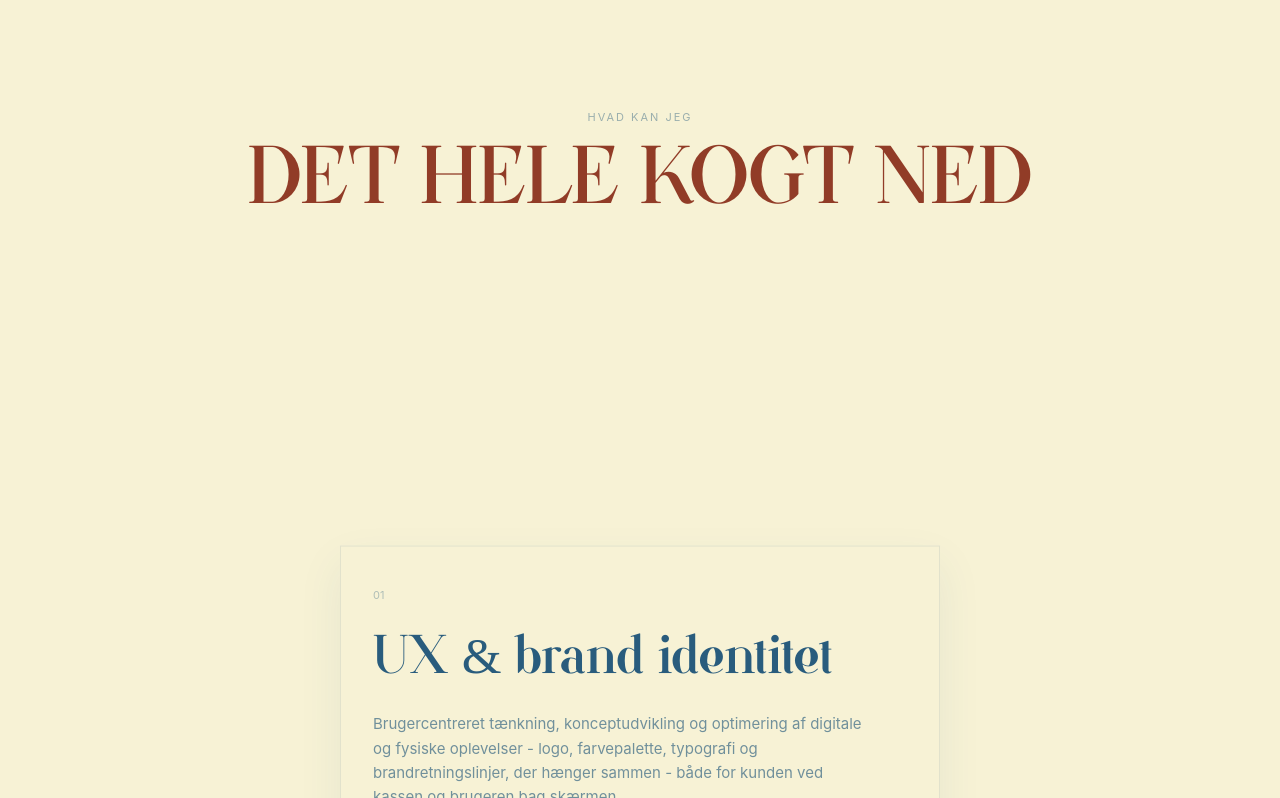
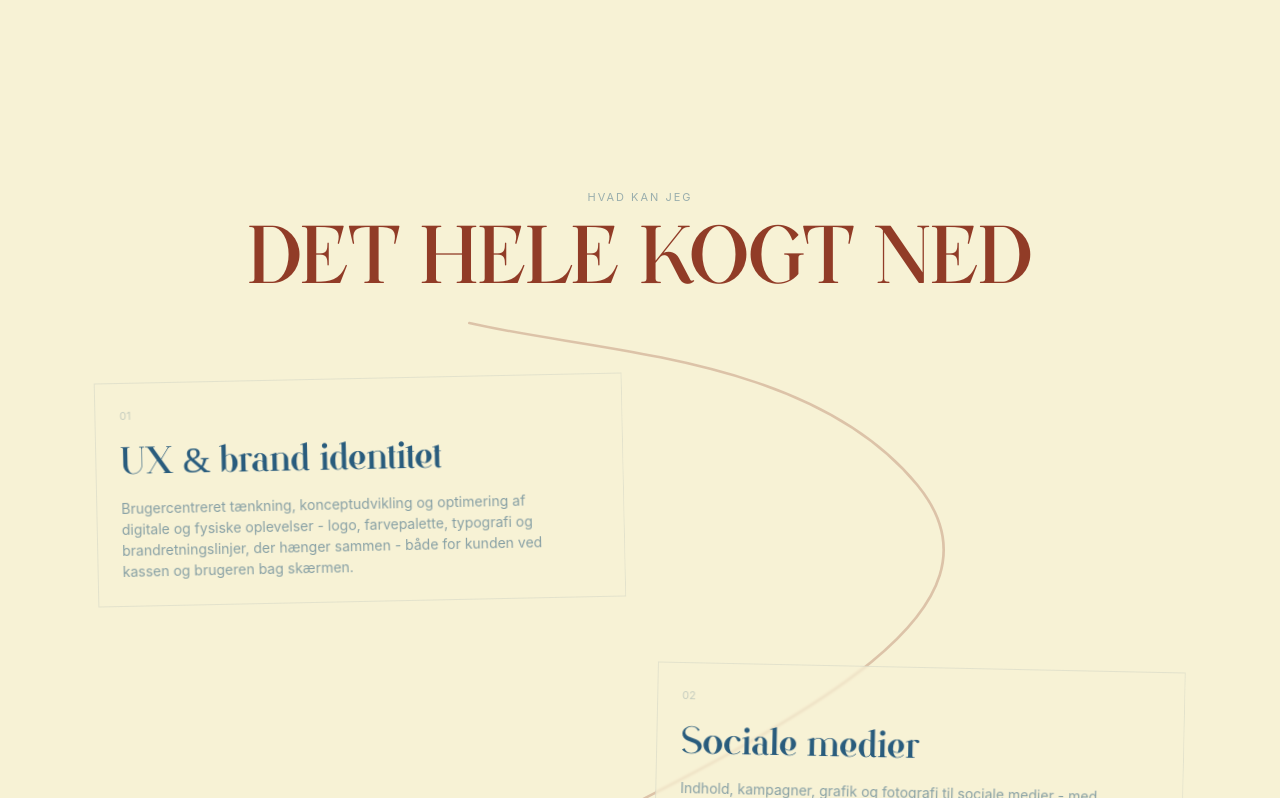
Before and after one commit to casandralpedersen/casandra-portfolio, a React (Vite) app: page / in a window 1280 px wide. Shown: the part 1279-2077 px from the top of the page. Built offline with nearby package versions, Linux system fonts and the light colour scheme.

Commit message:
Gendan kurve/zigzag-layout i services-sektionen
Erstat sticky stack-animationen med den oprindelige scroll-tegnede
SVG-kurve og alternerende venstre/højre bokse. Fjern nu ubrugte
servicesScroll-helper og tilhørende CSS.

```diff
--- a/src/pages/Home.jsx
+++ b/src/pages/Home.jsx
@@ -1,9 +1,8 @@
-import { useEffect, useRef } from 'react'
+import { useRef } from 'react'
 import { Link } from 'react-router-dom'
-import { motion, useInView } from 'framer-motion'
+import { motion, useInView, useScroll, useTransform } from 'framer-motion'
 import { useLanguage } from '../context/LanguageContext'
 import { projects } from '../data/projects'
-import { getServicesScrollStates } from './servicesScroll'
 
 const NAME_LETTERS = ['C', 'a', 's', 'a', 'n', 'd', 'r', 'a']
 
@@ -133,7 +132,11 @@ function ProjectRow({ project, index, t }) {
 
 function Services({ t }) {
   const ref = useRef(null)
-  const boxRefs = useRef([])
+  const { scrollYProgress } = useScroll({
+    target: ref,
+    offset: ['start 0.72', 'end 0.18'],
+  })
+  const pathLength = useTransform(scrollYProgress, [0, 0.38, 0.72, 1], [0, 0.34, 0.72, 1])
   const items = [
     ...services[0].children.map((child, index) => ({
       number: `0${index + 1}`,
@@ -144,61 +147,8 @@ function Services({ t }) {
     { number: '05', title: services[2].title, desc: services[2].desc },
   ]
 
-  useEffect(() => {
-    const section = ref.current
-    const boxes = boxRefs.current.filter(Boolean)
-
-    if (!section || boxes.length === 0) {
-      return undefined
-    }
-
-    let rafId = 0
-
-    const setBoxState = (box, opacity, translateY) => {
-      box.style.opacity = String(opacity)
-      box.style.transform = `translate(-50%, -50%) translateY(${translateY}px)`
-    }
-
-    const updateBoxes = () => {
-      const rect = section.getBoundingClientRect()
-      const totalScrollable = Math.max(section.offsetHeight - window.innerHeight, 1)
-      const scrolled = Math.min(Math.max(-rect.top, 0), totalScrollable)
-      const scrollProgress = scrolled / totalScrollable
-      const segmentSize = 1 / boxes.length
-      const activeIndex = Math.min(boxes.length - 1, Math.floor(scrollProgress / segmentSize))
-      const currentHeight = boxes[activeIndex]?.offsetHeight ?? 0
-      const nextHeight = boxes[activeIndex + 1]?.offsetHeight ?? currentHeight
-      const minimumGap = 64
-      const travel = Math.max(
-        window.innerHeight * 0.72,
-        (currentHeight + nextHeight) / 2 + minimumGap
-      )
-      const states = getServicesScrollStates(scrollProgress, boxes.length, travel)
-
-      boxes.forEach((box, index) => {
-        const state = states[index]
-        setBoxState(box, state.opacity, state.translateY)
-      })
-    }
-
-    const requestUpdate = () => {
-      cancelAnimationFrame(rafId)
-      rafId = window.requestAnimationFrame(updateBoxes)
-    }
-
-    requestUpdate()
-    window.addEventListener('scroll', requestUpdate, { passive: true })
-    window.addEventListener('resize', requestUpdate)
-
-    return () => {
-      cancelAnimationFrame(rafId)
-      window.removeEventListener('scroll', requestUpdate)
-      window.removeEventListener('resize', requestUpdate)
-    }
-  }, [])
-
   return (
-    <section ref={ref} className="relative px-6 md:px-10">
+    <section ref={ref} className="relative px-6 md:px-10 py-20 overflow-hidden">
       <motion.div
         initial={{ y: 18, opacity: 0 }}
         whileInView={{ y: 0, opacity: 1 }}
@@ -217,30 +167,54 @@ function Services({ t }) {
         </h2>
       </motion.div>
 
-      <div className="services-scroll-stage">
-        <div className="services-scroll-sticky">
-          <div className="services-scroll-stack">
-            {items.map((item, index) => (
+      <div className="pointer-events-none absolute inset-x-0 top-24 hidden md:block">
+        <svg
+          viewBox="0 0 1200 1700"
+          preserveAspectRatio="none"
+          className="w-full h-[1700px]"
+        >
+          <motion.path
+            d="M 440 118 C 560 148, 760 150, 860 280 S 740 520, 500 650 S 360 820, 560 900 S 900 1040, 820 1160 S 520 1340, 250 1505"
+            fill="none"
+            stroke="rgba(145, 60, 39, 0.26)"
+            strokeWidth="2.5"
+            strokeLinecap="round"
+            style={{ pathLength }}
+          />
+        </svg>
+      </div>
+
+      <div className="relative space-y-8 md:space-y-16">
+        {items.map((item, index) => {
+          const alignRight = index % 2 === 1
+
+          return (
+            <motion.div
+              key={item.number}
+              initial={{ y: 24, opacity: 0 }}
+              whileInView={{ y: 0, opacity: 1 }}
+              viewport={{ once: true, margin: '-100px' }}
+              transition={{ ease: [0.22, 1, 0.36, 1], duration: 0.6, delay: index * 0.05 }}
+              className={`flex ${alignRight ? 'md:justify-end' : 'md:justify-start'} justify-start`}
+            >
               <div
-                key={item.number}
-                ref={element => {
-                  boxRefs.current[index] = element
-                }}
-                className="services-scroll-box mx-auto w-full max-w-[600px] border border-[var(--color-text)]/10 bg-[var(--color-base)] px-6 py-8 shadow-[0_18px_42px_rgba(41,92,125,0.08)] md:px-8 md:py-10"
+                className={`w-full md:w-[44%] border border-[var(--color-text)]/10 bg-[var(--color-base)]/65 backdrop-blur-[1px] px-6 py-6 ${
+                  alignRight ? 'md:rotate-[1.2deg] md:mr-14' : 'md:-rotate-[1.2deg] md:ml-14'
+                }`}
               >
-                <p className="mb-4 text-[11px] opacity-35">{item.number}</p>
-                <h3 style={{ fontFamily: 'VSOP, serif', fontSize: 'clamp(28px, 4vw, 52px)' }}>
+                <p className="text-[11px] opacity-25 mb-3">{item.number}</p>
+                <h3 style={{ fontFamily: 'VSOP, serif', fontSize: 'clamp(22px, 2.8vw, 44px)' }}>
                   {t(item.title.da, item.title.en)}
                 </h3>
                 {item.desc.da ? (
-                  <p className="mt-4 max-w-[52ch] text-[15px] leading-relaxed opacity-65">
+                  <p className="text-[14px] opacity-55 mt-2 max-w-[50ch]">
                     {t(item.desc.da, item.desc.en)}
                   </p>
                 ) : null}
               </div>
-            ))}
-          </div>
-        </div>
+            </motion.div>
+          )
+        })}
       </div>
     </section>
   )
--- a/src/pages/servicesScroll.js
+++ /dev/null
@@ -1,52 +0,0 @@
-export const SERVICES_SCROLL_HOLD_RATIO = 80 / 120
-export const SERVICES_SCROLL_OVERLAP_RATIO = 0.5
-
-const clamp = (value, min, max) => Math.min(Math.max(value, min), max)
-
-const round = (value) => Math.round(value * 1000) / 1000
-
-export function getServicesScrollStates(progress, count, travel) {
-  const safeProgress = clamp(progress, 0, 1)
-  const segmentSize = 1 / count
-  const activeIndex = Math.min(count - 1, Math.floor(safeProgress / segmentSize))
-  const states = Array.from({ length: count }, (_, index) => ({
-    opacity: 0,
-    translateY: index < activeIndex ? -travel : travel,
-  }))
-
-  if (count === 0) {
-    return states
-  }
-
-  if (activeIndex === count - 1) {
-    states[activeIndex] = { opacity: 1, translateY: 0 }
-    return states
-  }
-
-  const segmentStart = activeIndex * segmentSize
-  const holdEnd = segmentStart + segmentSize * SERVICES_SCROLL_HOLD_RATIO
-  const segmentEnd = segmentStart + segmentSize
-
-  if (safeProgress <= holdEnd) {
-    states[activeIndex] = { opacity: 1, translateY: 0 }
-    return states
-  }
-
-  const transitionProgress = clamp(
-    (safeProgress - holdEnd) / (segmentEnd - holdEnd),
-    0,
-    1
-  )
-
-  states[activeIndex] = {
-    opacity: round(1 - transitionProgress),
-    translateY: round(-travel * transitionProgress),
-  }
-
-  states[activeIndex + 1] = {
-    opacity: round(transitionProgress),
-    translateY: round(travel * (1 - transitionProgress)),
-  }
-
-  return states
-}
--- a/src/styles/global.css
+++ b/src/styles/global.css
@@ -60,33 +60,3 @@ a {
   color: inherit;
   text-decoration: none;
 }
-
-.services-scroll-stage {
-  position: relative;
-  height: 600vh;
-}
-
-.services-scroll-sticky {
-  position: sticky;
-  top: 0;
-  height: 100vh;
-  display: flex;
-  align-items: center;
-  justify-content: center;
-}
-
-.services-scroll-stack {
-  position: relative;
-  width: 100%;
-  height: 100%;
-}
-
-.services-scroll-box {
-  position: absolute;
-  top: 50%;
-  left: 50%;
-  opacity: 0;
-  transform: translate(-50%, -50%) translateY(40px);
-  transform-origin: center center;
-  will-change: transform, opacity;
-}
```
Also changed, not shown: 1 other file (tests, documents, lock files or other folders).
